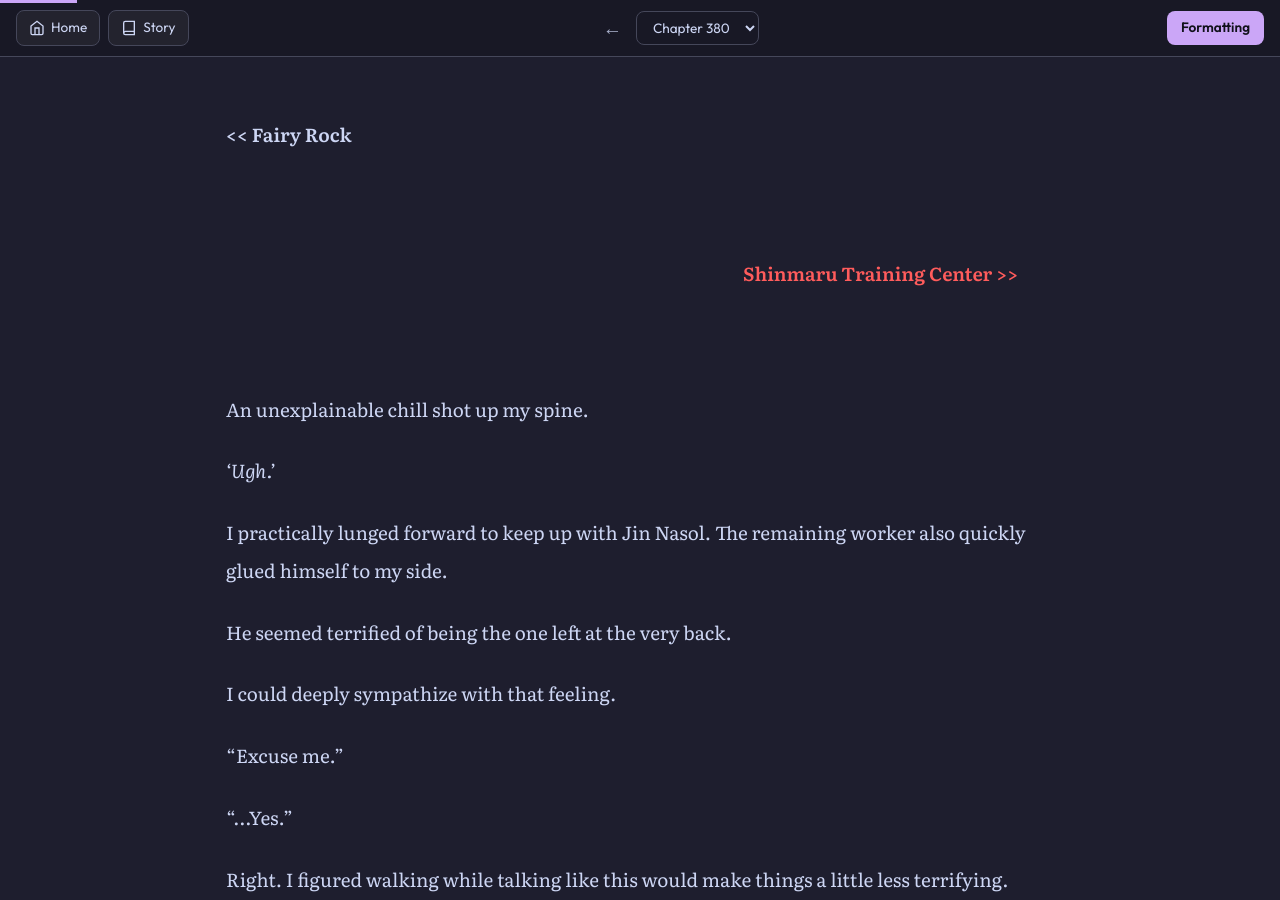
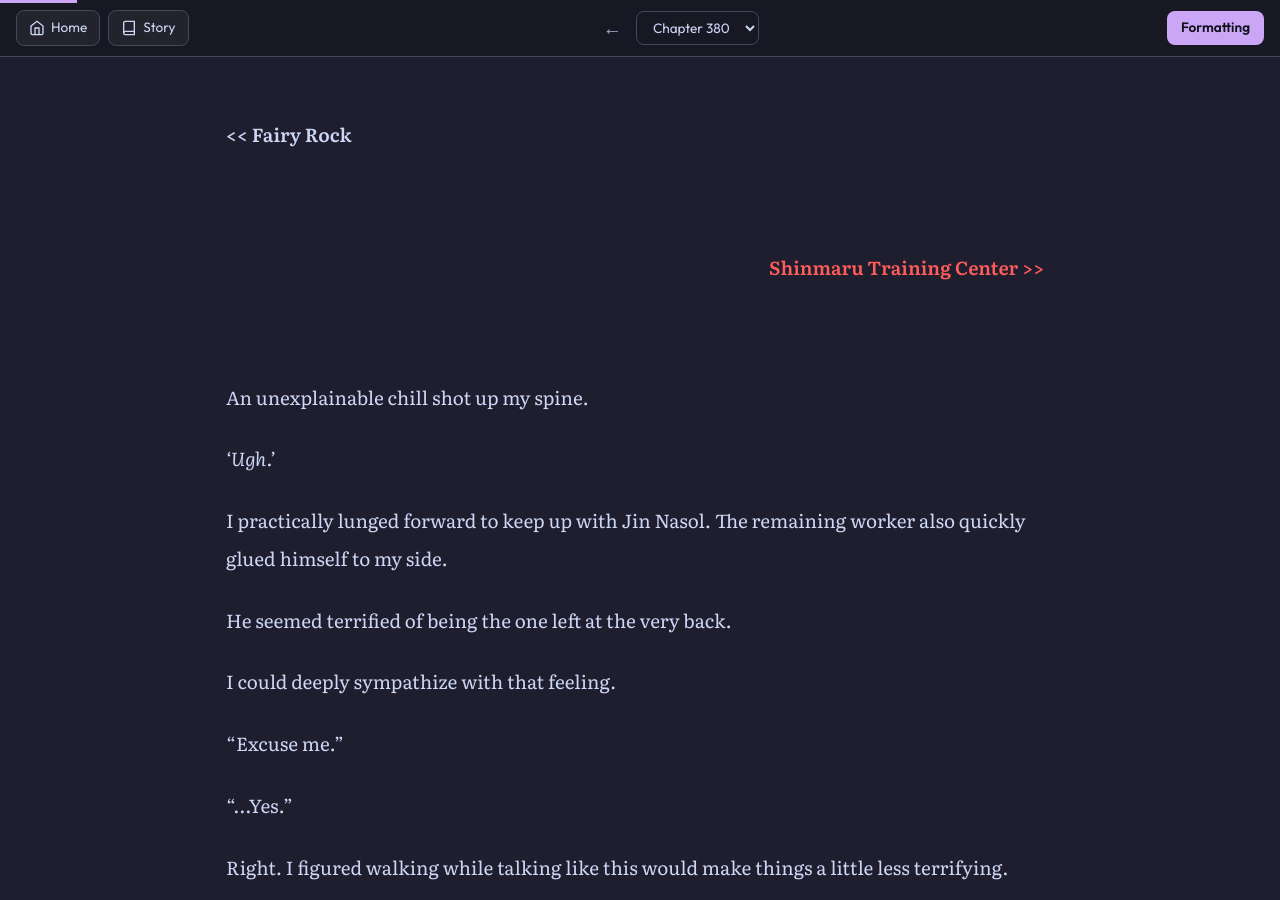
Before and after one commit to soleumn/soleumn.github.io, a Jekyll site: the page built from _chapters/gsgw/ch380.md, in a window 1280 px wide and 900 px high, scrolled down 1800 px. Built offline with Jekyll 4.4.1, drawn with Linux system fonts in a browser that asks for light colours; some web fonts are replaced; comment, search, counter and statistics services are not loaded.

Commit message:
Update ch380.md

```diff
--- a/_chapters/gsgw/ch380.md
+++ b/_chapters/gsgw/ch380.md
@@ -60,7 +60,7 @@ But right behind that sign, I caught sight of another signpost—half-corroded a
 
 <br>
 
-<div style="text-align: right !important; margin: 20px; padding: 16px; color: #ff5c5c;">
+<div style="text-align: right !important; margin: 20px 0; padding: 10px; color: #ff5c5c;">
   <strong>Shinmaru Training Center &gt;&gt;</strong>
 </div>
 
```
